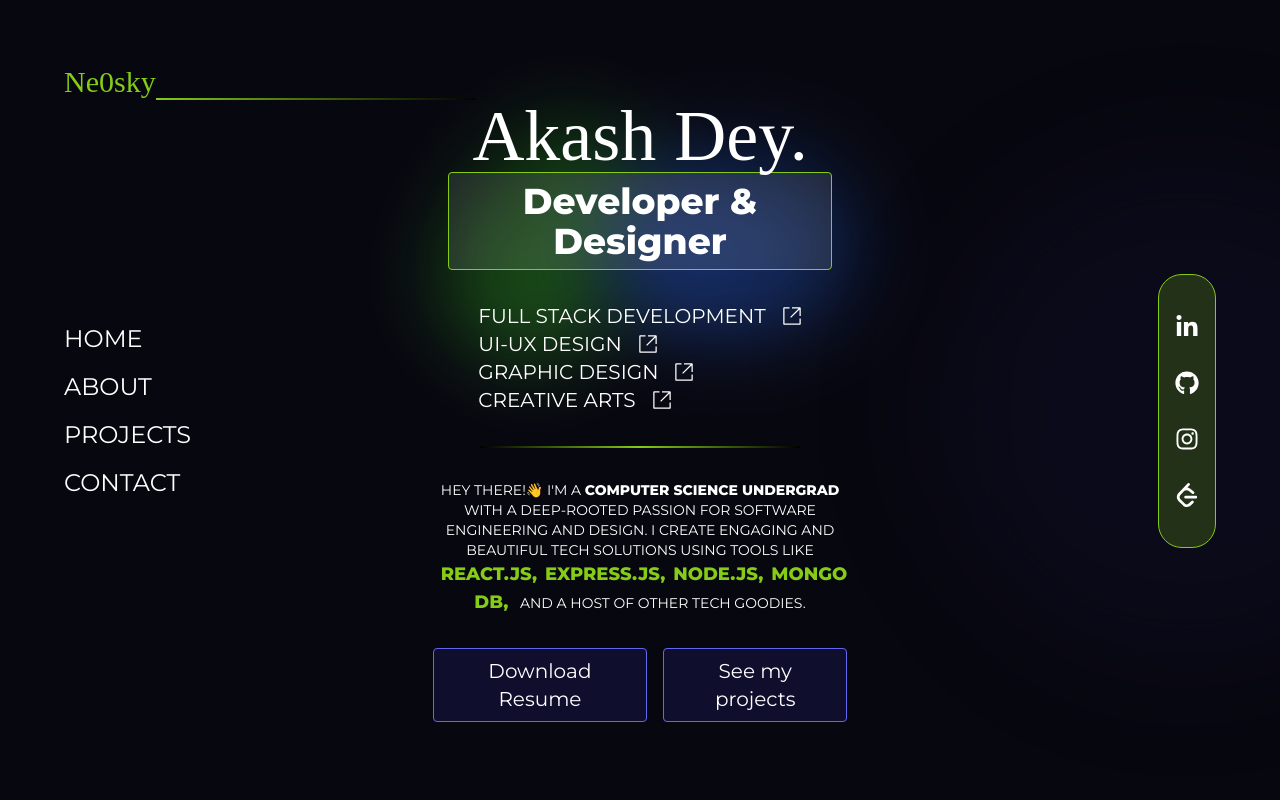
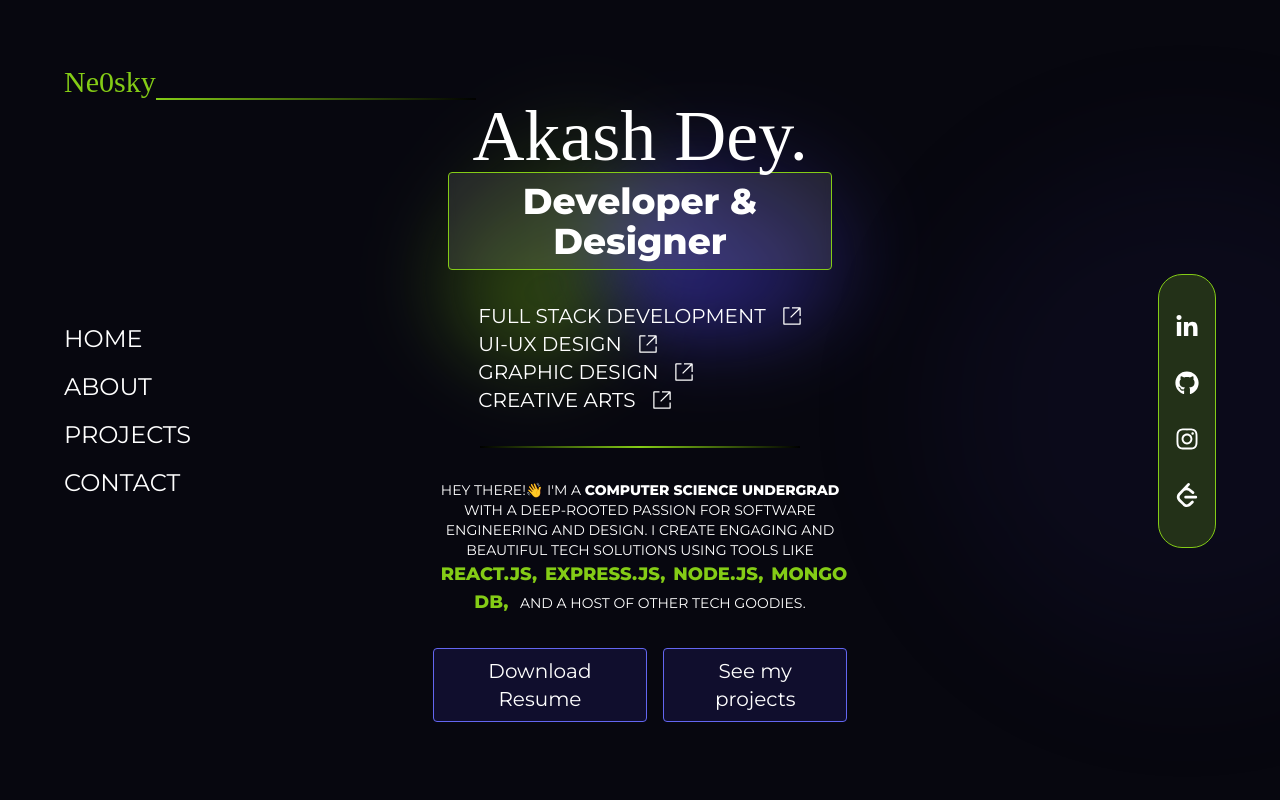
Before and after one commit to Ne0sky/portfolio, a React (Vite) app: page / in a window 1280 px wide. Shown: the top 800 px of the page. Built offline with nearby package versions, Linux system fonts and the light colour scheme; a web font is replaced by a local one.

Commit message:
change gradient style

```diff
--- a/src/pages/Home.jsx
+++ b/src/pages/Home.jsx
@@ -17,8 +17,8 @@ const Home = () => {
         <div className='min-h-full relative w-1/3  flex flex-col justify-center items-center'>
           <div className='flex flex-col items-center justify-center'>
             <div className='absolute top-4 flex items-center'>
-              <div className='w-[180px] h-[250px] animate-spin-slow rounded-full z-2 blur-2xl bg-gradient-to-br from-[#1f571b] to-[#0d2f0e]'></div>
-              <div className='w-[180px] h-[250px] animate-spin-slow-2 rounded-full z-2 blur-2xl bg-gradient-to-br from-[#1c377a] to-[#0a1b3d]'></div>
+              <div className='w-[180px] h-[250px] animate-spin-slow rounded-full z-2 blur-2xl bg-gradient-to-br from-lime-800 to-transparent'></div>
+              <div className='w-[180px] h-[250px] animate-spin-slow-2 rounded-full z-2 blur-2xl bg-gradient-to-br from-indigo-800 to-transparent'></div>
             </div>
             <h1 className='font-main text-7xl z-10 relative'>Akash Dey.</h1>
             <p className='desc font-tertiary font-semibold py-2 z-8 text-4xl rounded text-center bg-white backdrop-filter backdrop-blur-sm bg-opacity-10 mb-8 px-4 border border-lime-500'>Developer & Designer</p>
```
